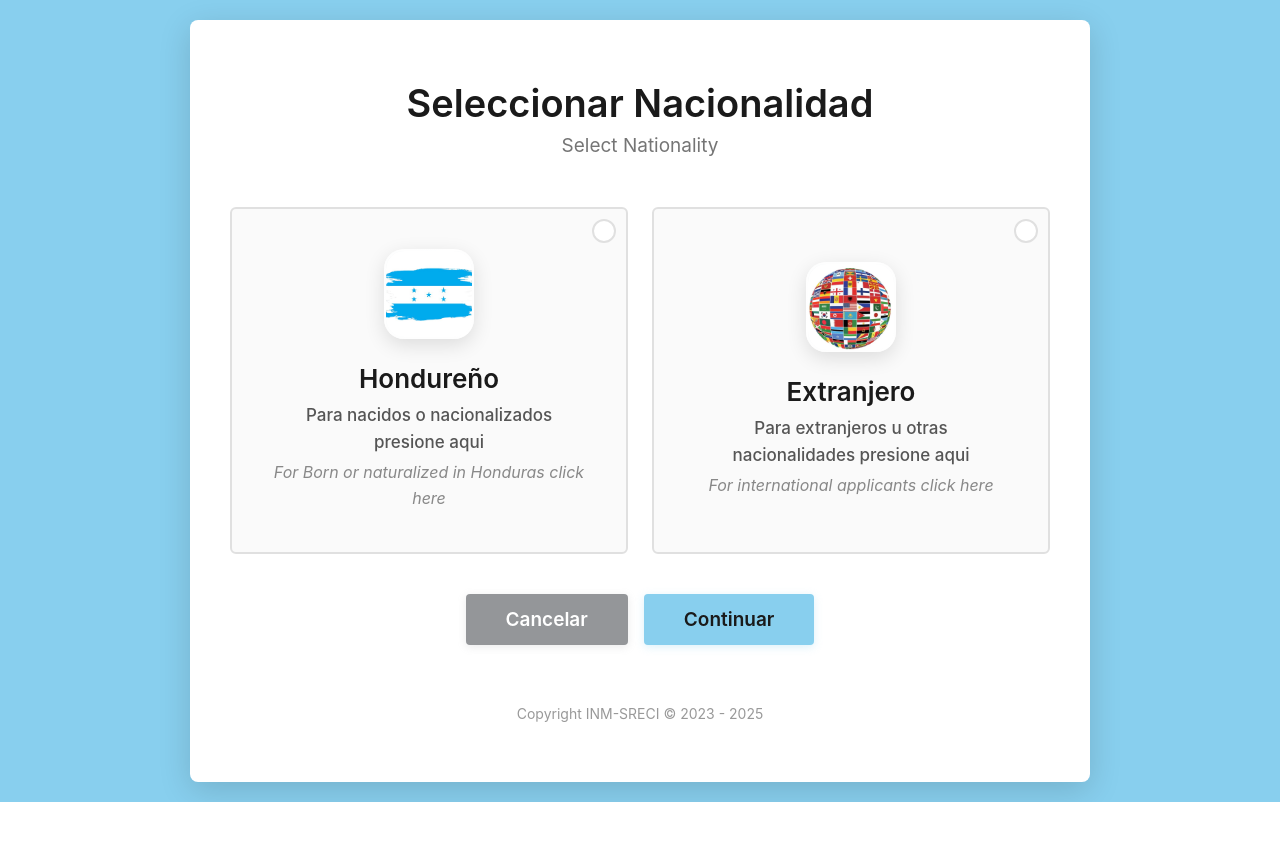
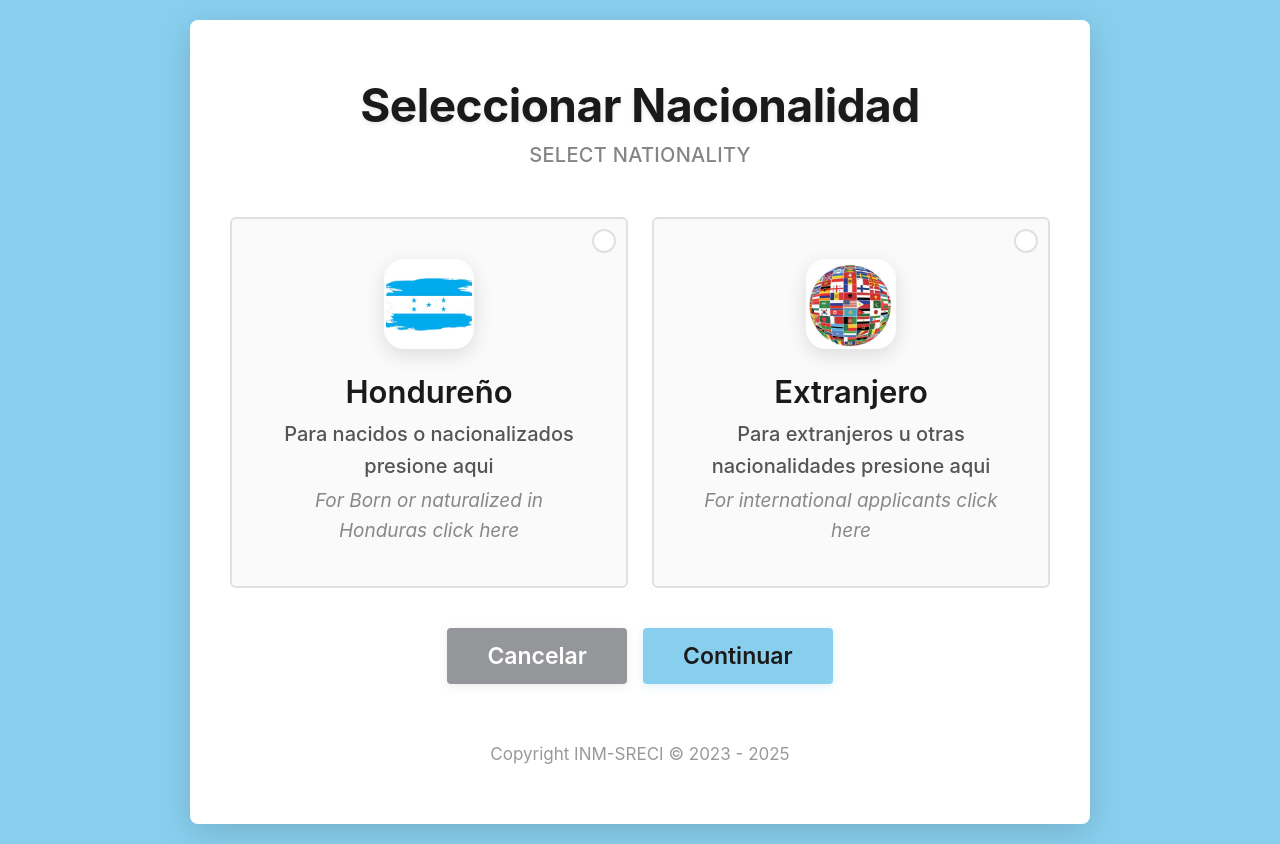
Before and after one commit to jmanzur1990/demo-seleccion-tipo-solicitante, a plain HTML site: page index.html in a window 1280 px wide. Before the commit the page ends 802 px from the top, so only its background shows below. Drawn offline with Linux system fonts and the light colour scheme; a web font is replaced by a local one.

Commit message:
Mejorar la tipografía y el diseño visual en index.html
- Aumentar el tamaño de fuente en varios elementos para mejorar la legibilidad:
  - Título principal: 38px → 46px
  - Subtítulo: 19px → 20px
  - Títulos de tarjetas: 26px → 31px
  - Descripción: 17px → 20px
  - Texto adicional: 16px → 19px
  - Botones: 19px → 23px
  - Footer: 14px → 17px
- Ajustar propiedades de estilo como peso de fuente, espaciado y sombras para un mejor impacto visual.

```diff
--- a/index.html
+++ b/index.html
@@ -39,16 +39,23 @@
         }
 
         .header h1 {
-            font-size: 38px;
+            font-size: 46px;
             color: #1a1a1a;
-            margin-bottom: 8px;
-            font-weight: 600;
+            margin-bottom: 12px;
+            font-weight: 700;
+            letter-spacing: -0.5px;
+            line-height: 1.1;
+            text-shadow: 0 2px 4px rgba(0, 0, 0, 0.1);
         }
 
         .header p {
-            font-size: 19px;
-            color: #757575;
-            font-weight: 400;
+            font-size: 20px;
+            color: #666;
+            font-weight: 500;
+            letter-spacing: 0.3px;
+            text-transform: uppercase;
+            opacity: 0.8;
+            margin-bottom: 8px;
         }
 
         .options-grid {
@@ -192,7 +199,7 @@
         }
 
         .card-title {
-            font-size: 26px;
+            font-size: 31px;
             font-weight: 600;
             color: #1a1a1a;
             margin-bottom: 8px;
@@ -209,7 +216,7 @@
         }
 
         .card-description {
-            font-size: 17px;
+            font-size: 20px;
             color: #666;
             line-height: 1.6;
             font-weight: 400;
@@ -228,7 +235,7 @@
             display: block;
             color: #888;
             font-style: italic;
-            font-size: 16px;
+            font-size: 19px;
         }
 
         .checkmark {
@@ -272,7 +279,7 @@
 
         button {
             padding: 14px 40px;
-            font-size: 19px;
+            font-size: 23px;
             font-weight: 600;
             border: none;
             border-radius: 4px;
@@ -312,7 +319,7 @@
             text-align: center;
             margin-top: 40px;
             padding-top: 20px;
-            font-size: 14px;
+            font-size: 17px;
             color: #999;
         }
 
@@ -322,7 +329,12 @@
             }
 
             .header h1 {
-                font-size: 29px;
+                font-size: 35px;
+                letter-spacing: -0.3px;
+            }
+
+            .header p {
+                font-size: 16px;
             }
 
             .options-grid {
```
